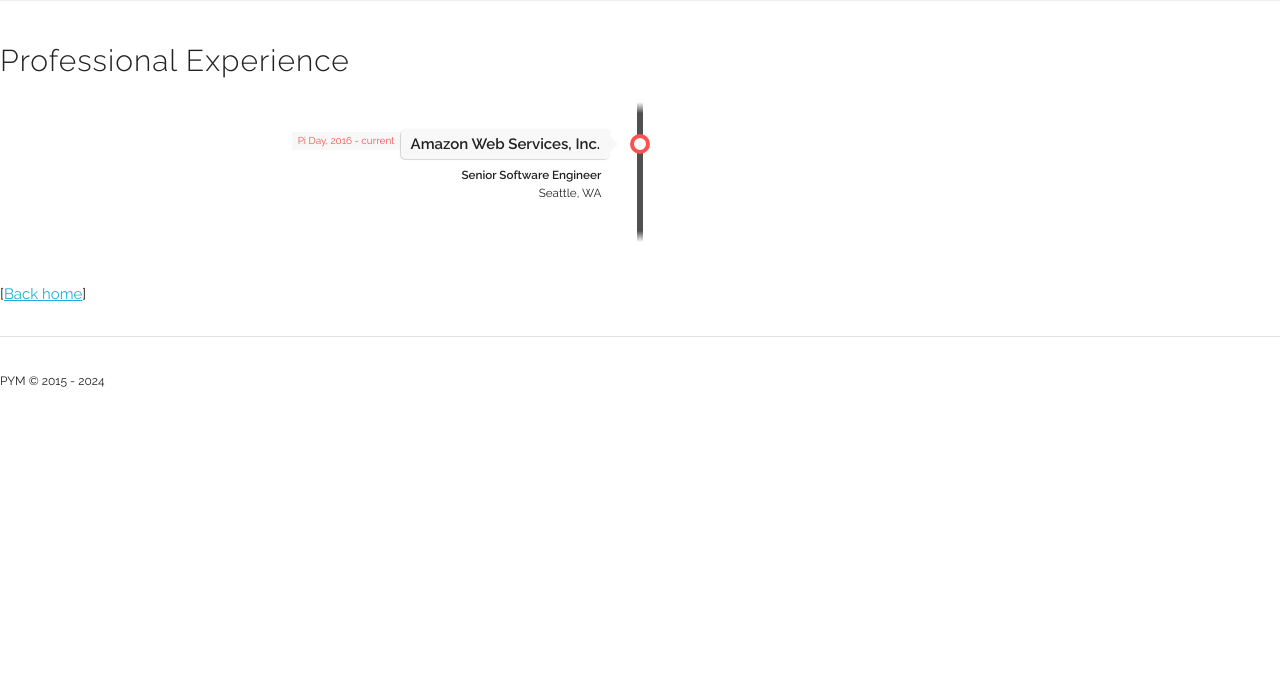
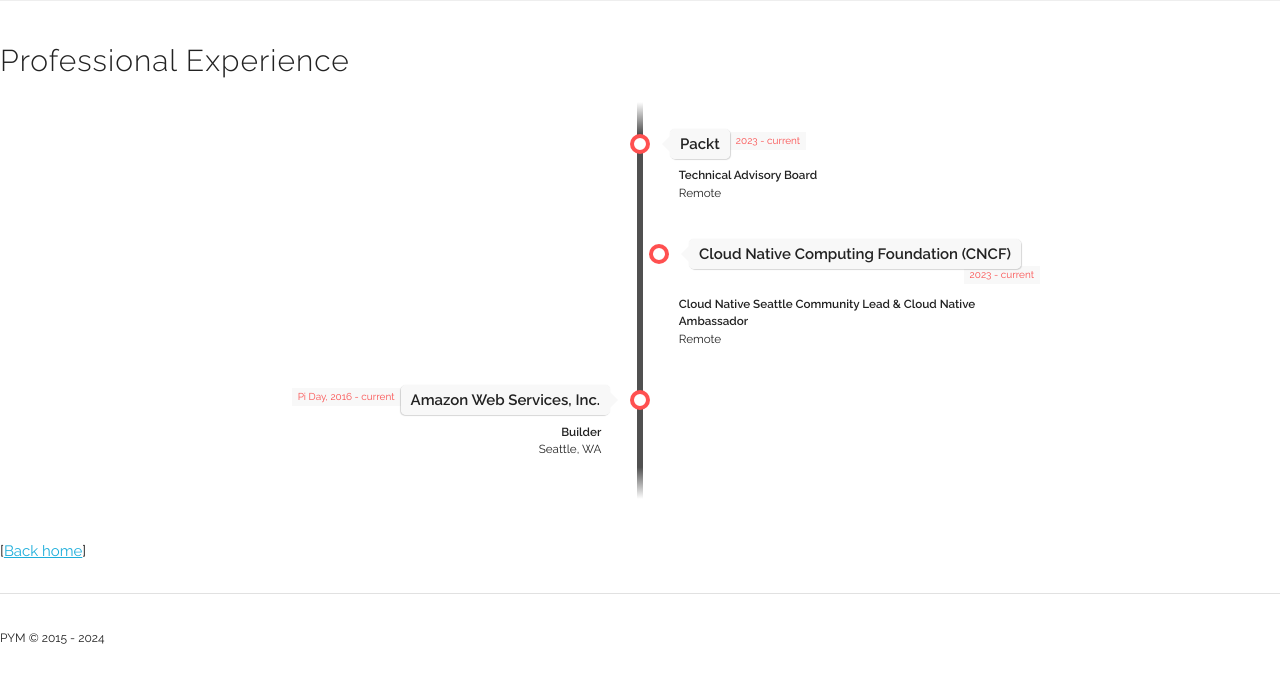
Before and after one commit to gfw001/gfw001.github.io, a Jekyll site: the page professional.html, which Jekyll copies as it is, in a window 1280 px wide. Shown: the top 683 px of the page. Built offline with Jekyll 4.4.1, drawn with Linux system fonts in a browser that asks for light colours.

Commit message:
Update professional.html

```diff
--- a/professional.html
+++ b/professional.html
@@ -133,16 +133,17 @@
         <div class="desc"><b>Intern</b> <br/> Laboratory for neural circuit theory</div>
       </div>
     </li>
+    -->
 
     <li>
 
-      <div class="direction-l">
+      <div class="direction-r">
 
         <div class="flag-wrapper">
-          <span class="flag">Optibrium LTD</span>
-          <span class="time-wrapper"><span class="time">Summer 2010</span></span>
+          <span class="flag">Packt</span>
+          <span class="time-wrapper"><span class="time">2023 - current</span></span>
         </div>
-        <div class="desc"><b>Summer Intern</b> <br/> ML engineer</div>
+        <div class="desc"><b>Technical Advisory Board</b> <br/> Remote</div>
       </div>
     </li>
 
@@ -151,13 +152,12 @@
       <div class="direction-r">
 
         <div class="flag-wrapper">
-          <span class="flag">Harvard University</span>
-          <span class="time-wrapper"><span class="time">2007 - 2011</span></span>
+          <span class="flag">Cloud Native Computing Foundation (CNCF)</span>
+          <span class="time-wrapper"><span class="time">2023 - current</span></span>
         </div>
-        <div class="desc"><b>Undergraduate</b> <br/> Cum laude and departmental honors in Statistics and Math. Advised by Edoardo Airoldi.</div>
+        <div class="desc"><b>Cloud Native Seattle Community Lead & Cloud Native Ambassador</b> <br/> Remote</div>
       </div>
     </li>
-    -->
 
     <li>
 
@@ -167,7 +167,7 @@
           <span class="flag">Amazon Web Services, Inc.</span>
           <span class="time-wrapper"><span class="time">Pi Day, 2016 - current</span></span>
         </div>
-        <div class="desc"><b>Senior Software Engineer</b> <br/> Seattle, WA</div>
+        <div class="desc"><b>Builder</b> <br/> Seattle, WA</div>
       </div>
     </li>
 
```
